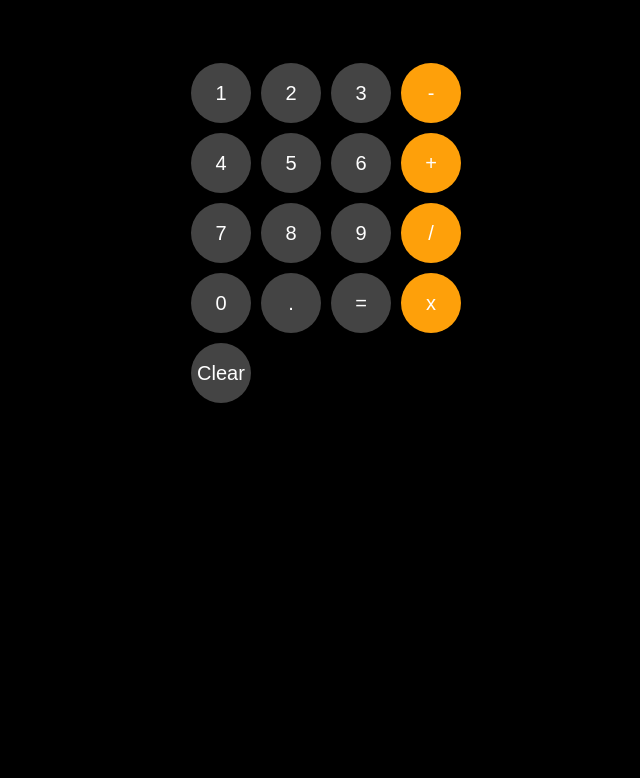
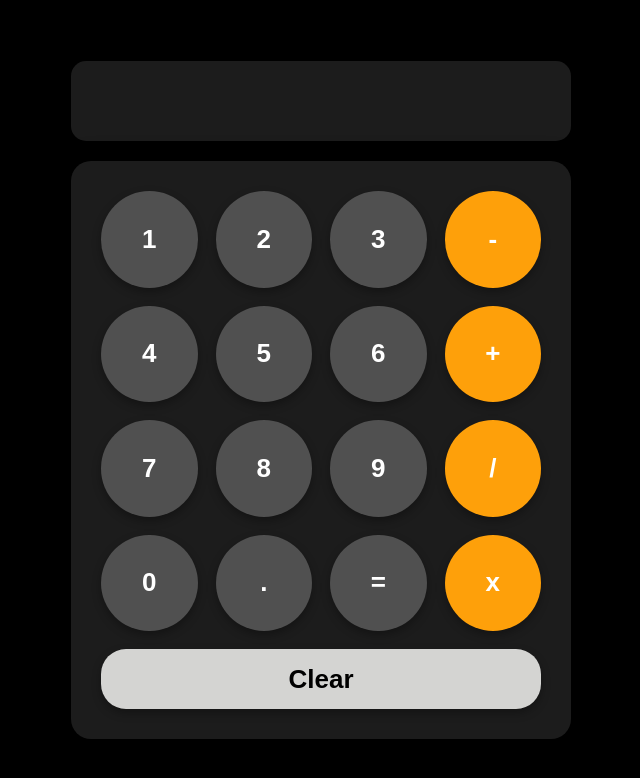
Before and after one commit to Akinzo7/Calculator-project, a plain HTML site: page index.html in a window 1280 px wide. Shown: the whole page, without its empty margins (319-959 px from the left). Drawn offline with Linux system fonts and the light colour scheme.

Commit message:
Make it more responsible

```diff
--- a/styles.css
+++ b/styles.css
@@ -1,55 +1,143 @@
-.calculation {
-  font-size: 45px;
-  margin-bottom: 10px;
+* {
+  margin: 0;
+  padding: 0;
+  box-sizing: border-box;
 }
 
 body {
   font-family: Arial, sans-serif;
-  background-color: black;
+  background-color: #000;
   color: white;
   display: flex;
   flex-direction: column;
   align-items: center;
+  justify-content: center;
+  min-height: 100vh;
+  padding: 20px;
+}
+
+.calculation {
+  font-size: clamp(24px, 5vw, 45px);
+  margin-bottom: 20px;
+  min-height: 60px;
+  width: 100%;
+  max-width: 400px;
+  background-color: #1c1c1c;
+  padding: 15px 20px;
+  border-radius: 15px;
+  text-align: right;
+  word-wrap: break-word;
+  overflow-wrap: break-word;
+  display: flex;
+  align-items: center;
+  justify-content: flex-end;
+}
+
+.calculator-grid {
+  display: grid;
+  grid-template-columns: repeat(4, 1fr);
+  gap: 12px;
+  width: 100%;
+  max-width: 400px;
+  padding: 20px;
+  background-color: #1c1c1c;
+  border-radius: 20px;
+  box-shadow: 0 10px 30px rgba(0, 0, 0, 0.5);
 }
 
 button {
-  width: 60px;
-  height: 60px;
-  font-size: 20px;
-  text-align: center;
-  border: 0;
-  border-radius: 30px;
-  background-color: #444;
+  width: 100%;
+  aspect-ratio: 1;
+  font-size: clamp(18px, 4vw, 24px);
+  font-weight: 600;
+  border: none;
+  border-radius: 50%;
+  background-color: #505050;
   color: white;
   cursor: pointer;
+  transition: all 0.2s ease;
+  box-shadow: 0 4px 10px rgba(0, 0, 0, 0.3);
+}
+
+button:hover {
+  transform: scale(1.05);
+  box-shadow: 0 6px 15px rgba(0, 0, 0, 0.4);
+}
+
+button:active {
+  transform: scale(0.98);
+  box-shadow: 0 2px 5px rgba(0, 0, 0, 0.3);
 }
 
 button.operator {
   background-color: #fea00a;
+  font-weight: bold;
 }
 
-
-.calculator-grid {
-  display: grid;
-  grid-template-columns: repeat(4, 1fr);
-  grid-gap: 10px;
-  max-width: 260px;
+button.operator:hover {
+  background-color: #ff9500;
 }
 
 
 .clear-btn {
   grid-column: span 4;
+  border-radius: 25px;
+  background-color: #d4d4d2;
+  color: #000;
+  font-weight: bold;
+  aspect-ratio: 4;
+  max-height: 60px;
+}
+
+.clear-btn:hover {
+  background-color: #e5e5e3;
 }
 
 
-@media (max-width: 400px) {
-  button {
-    width: 100%;
-    height: 60px;
+@media (min-width: 481px) and (max-width: 768px) {
+  .calculator-grid {
+    max-width: 450px;
+    gap: 15px;
+    padding: 25px;
   }
-  .calculator-grid {
-    grid-template-columns: repeat(4, 1fr);
-    max-width: 100%;
-    padding: 0 10px;
+
+  .calculation {
+    max-width: 450px;
   }
 }
+
+
+@media (min-width: 769px) {
+  body {
+    padding: 40px;
+  }
+
+  .calculator-grid {
+    max-width: 500px;
+    gap: 18px;
+    padding: 30px;
+  }
+
+  .calculation {
+    max-width: 500px;
+    font-size: 48px;
+    min-height: 80px;
+    padding: 20px 25px;
+  }
+
+  button {
+    font-size: 26px;
+  }
+}
+
+
+@media (max-width: 360px) {
+  .calculator-grid {
+    gap: 8px;
+    padding: 15px;
+  }
+
+  body {
+    padding: 10px;
+  }
+}
```
